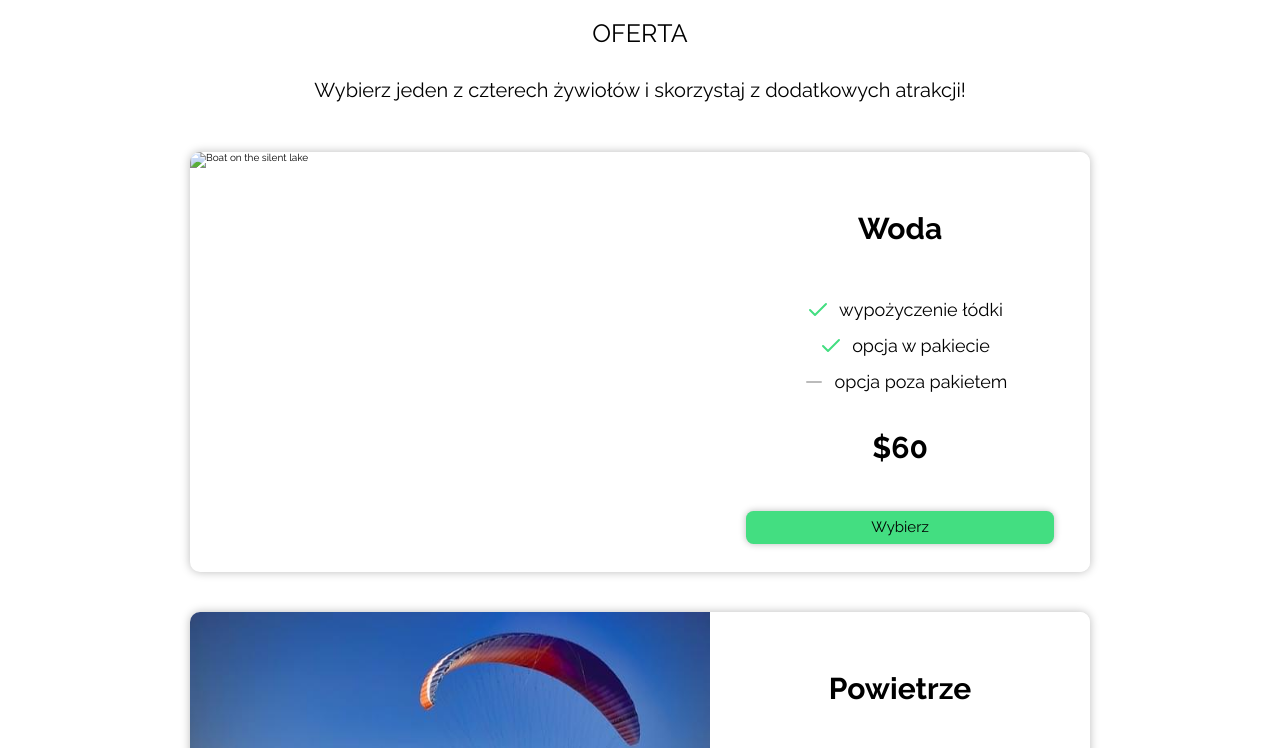
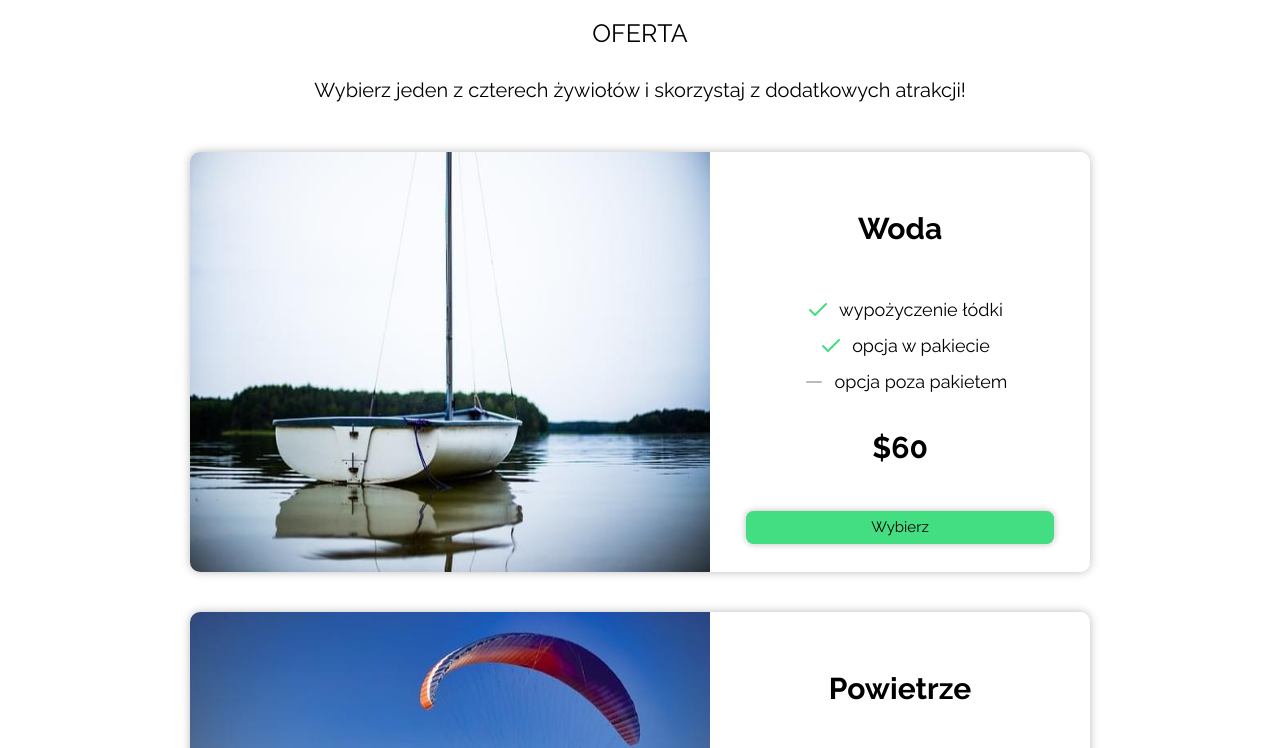
Before and after one commit to lilunia/Forest, a plain HTML site: page offers.html in a window 1280 px wide. Shown: the part 67-815 px from the top of the page. Drawn offline with Linux system fonts and the light colour scheme.

Commit message:
changed img path in offers

```diff
--- a/offers.html
+++ b/offers.html
@@ -53,7 +53,7 @@
             <div class="offer__newcards">
                 <div class="offer__newcard" onclick="void(0)">
                     <div class="offer__newcard-img">
-                        <img src=".dist/img/boat_640.jpg" alt="Boat on the silent lake">
+                        <img src="dist/img/boat_640.jpg" alt="Boat on the silent lake">
                     </div>
                     <div class="offer__newcard-text">
                         <h3 class="offer-heading offer-heading--more">Woda</h3>
```
